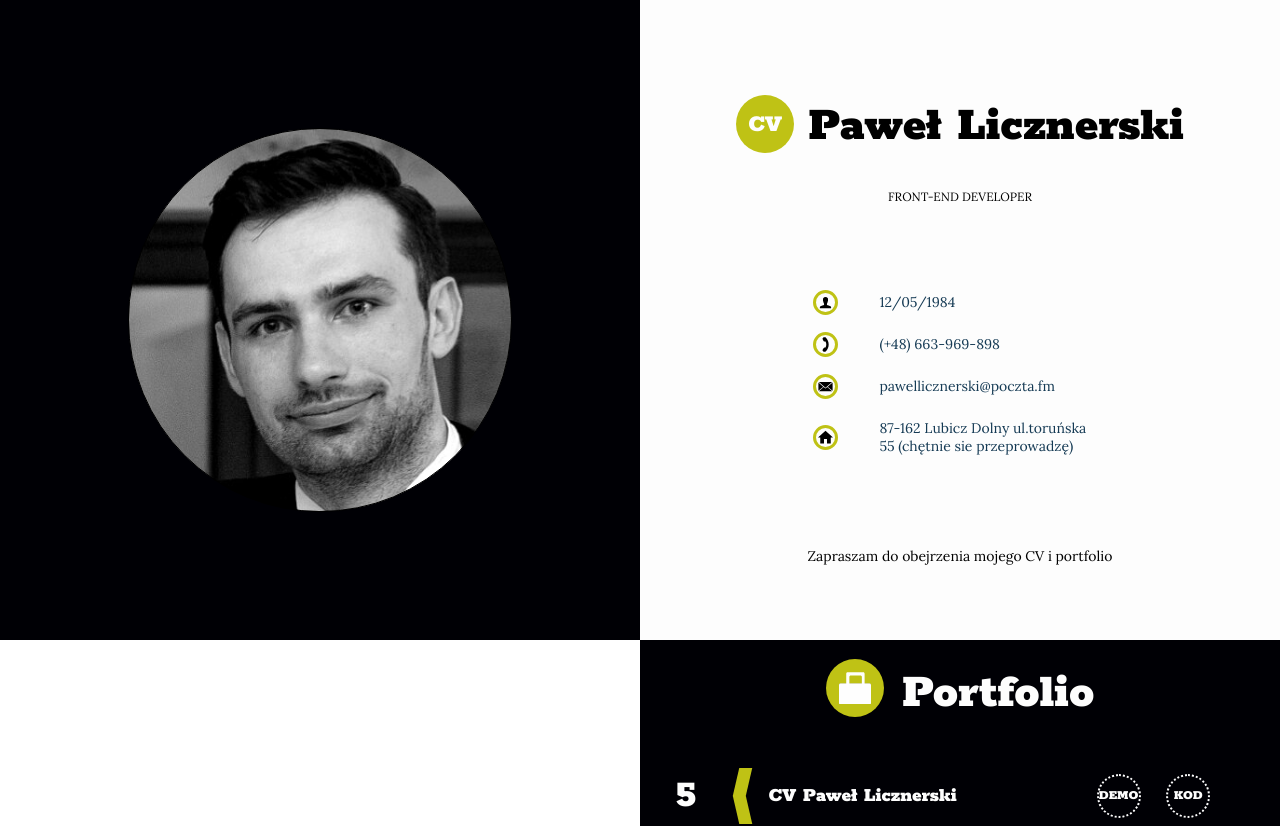
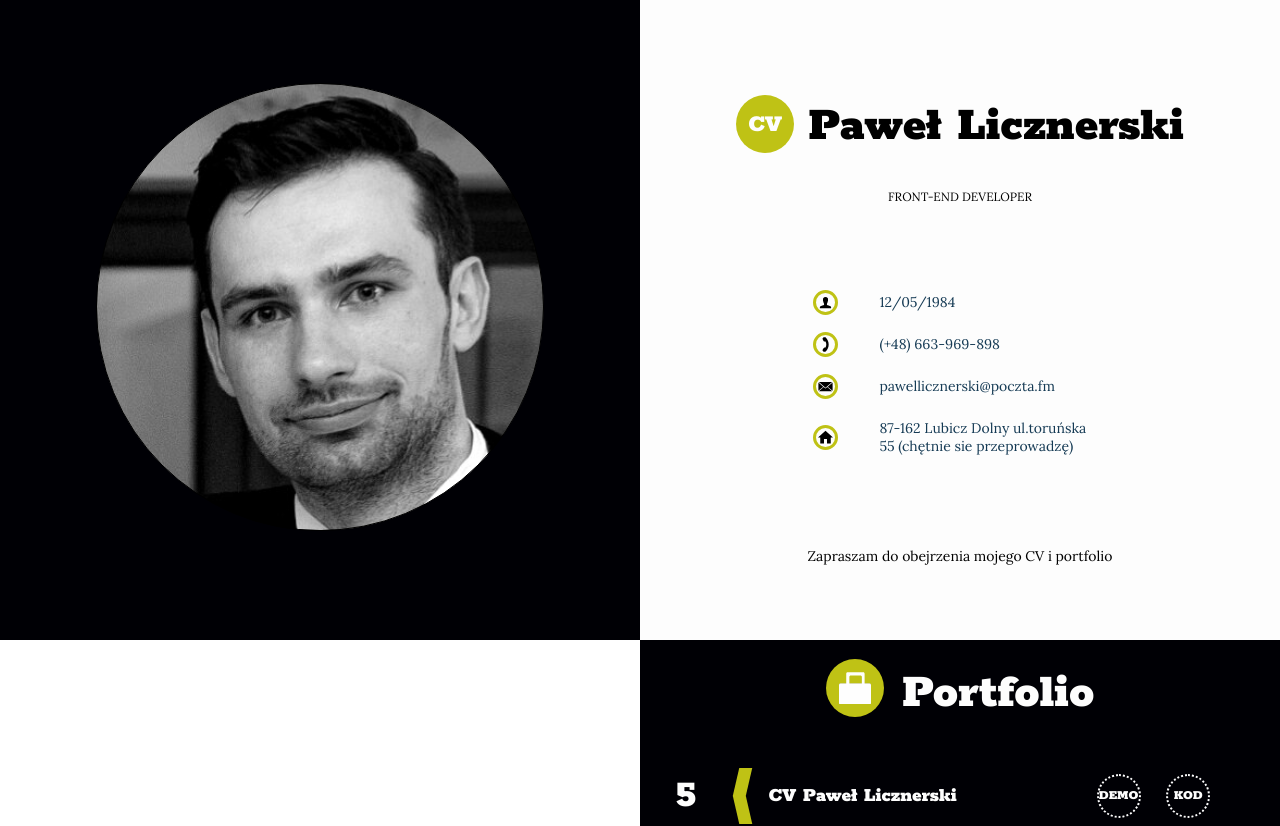
Before and after one commit to pawellicznerski/cv_pawel, a React (Create React App) app: page / in a window 1280 px wide. Shown: the top 826 px of the page. Built offline with nearby package versions, Linux system fonts and the light colour scheme.

Commit message:
adding styles to portfolio

```diff
--- a/src/App.css
+++ b/src/App.css
@@ -26,8 +26,9 @@
       background-position: -20px 0; }
       @media (min-width: 600px) {
         .header__pic_style {
-          width: 60%;
-          height: 60%; } }
+          width: 70%;
+          height: 70%;
+          margin-bottom: 2vw; } }
   .header__about-me {
     background-color: #fdfdfd;
     display: flex;
--- a/src/components/cv-page/header/_header.scss
+++ b/src/components/cv-page/header/_header.scss
@@ -30,8 +30,9 @@
       background-size: cover;
       background-position: -20px 0;
       @include mobile{
-        width: 60%;
-        height: 60%;
+        width: 70%;
+        height: 70%;
+        margin-bottom: 2vw;
       };
     }
   }
```
